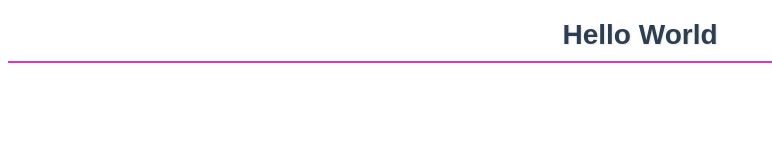
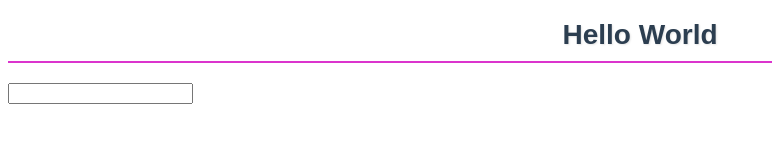
Before and after one commit to kolya765/mysite, a plain HTML site: page index.html in a window 1280 px wide. Shown: the whole page, without its empty margins (0-772 px from the left). Drawn offline with Linux system fonts and the light colour scheme.

Commit message:
update index.html

```diff
--- a/index.html
+++ b/index.html
@@ -8,5 +8,8 @@
 </head>
 <body>
     <h1>Hello World</h1>
+<form>
+    <input type="number">
+</form>
 </body>
 </html>
```
